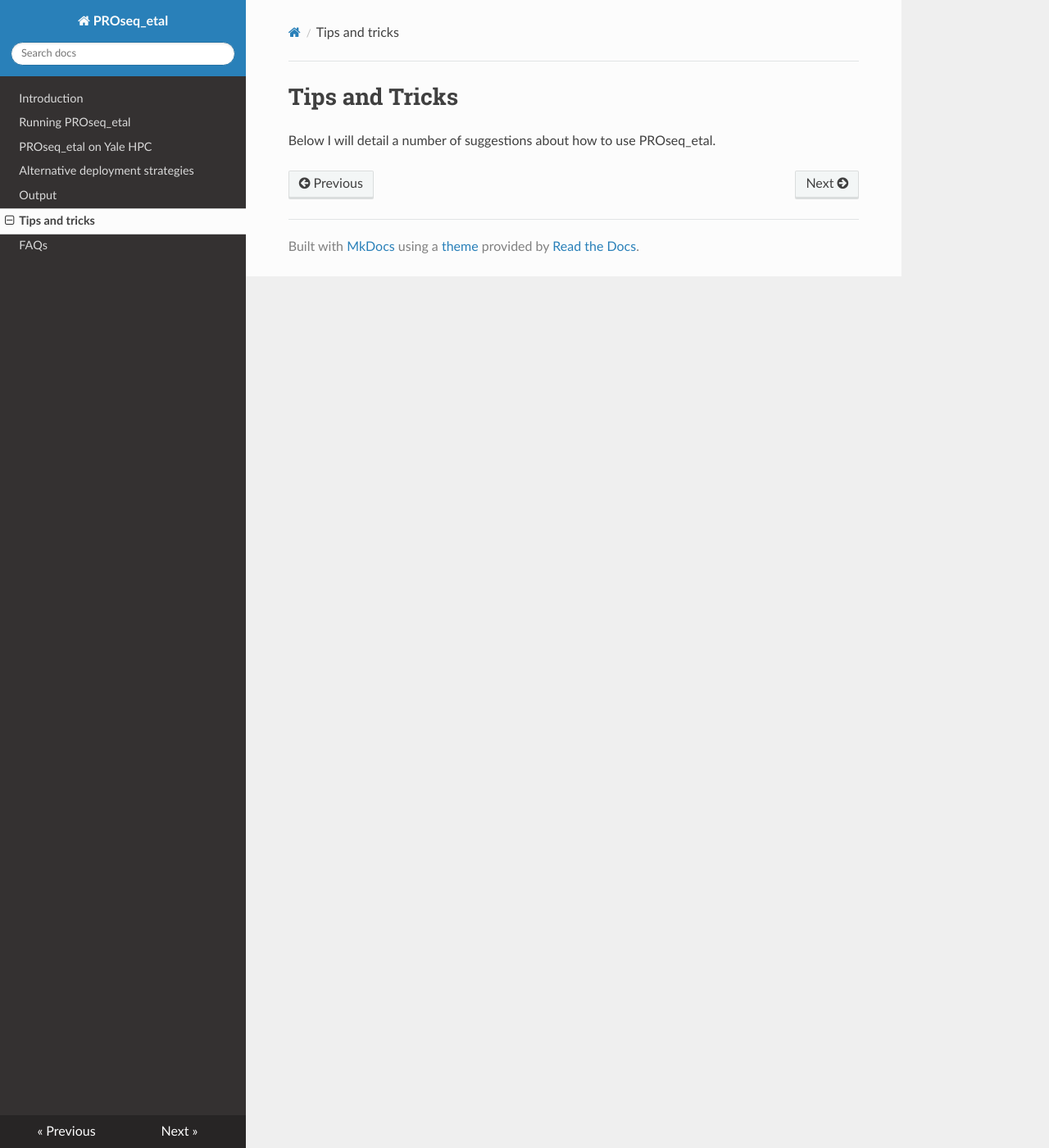
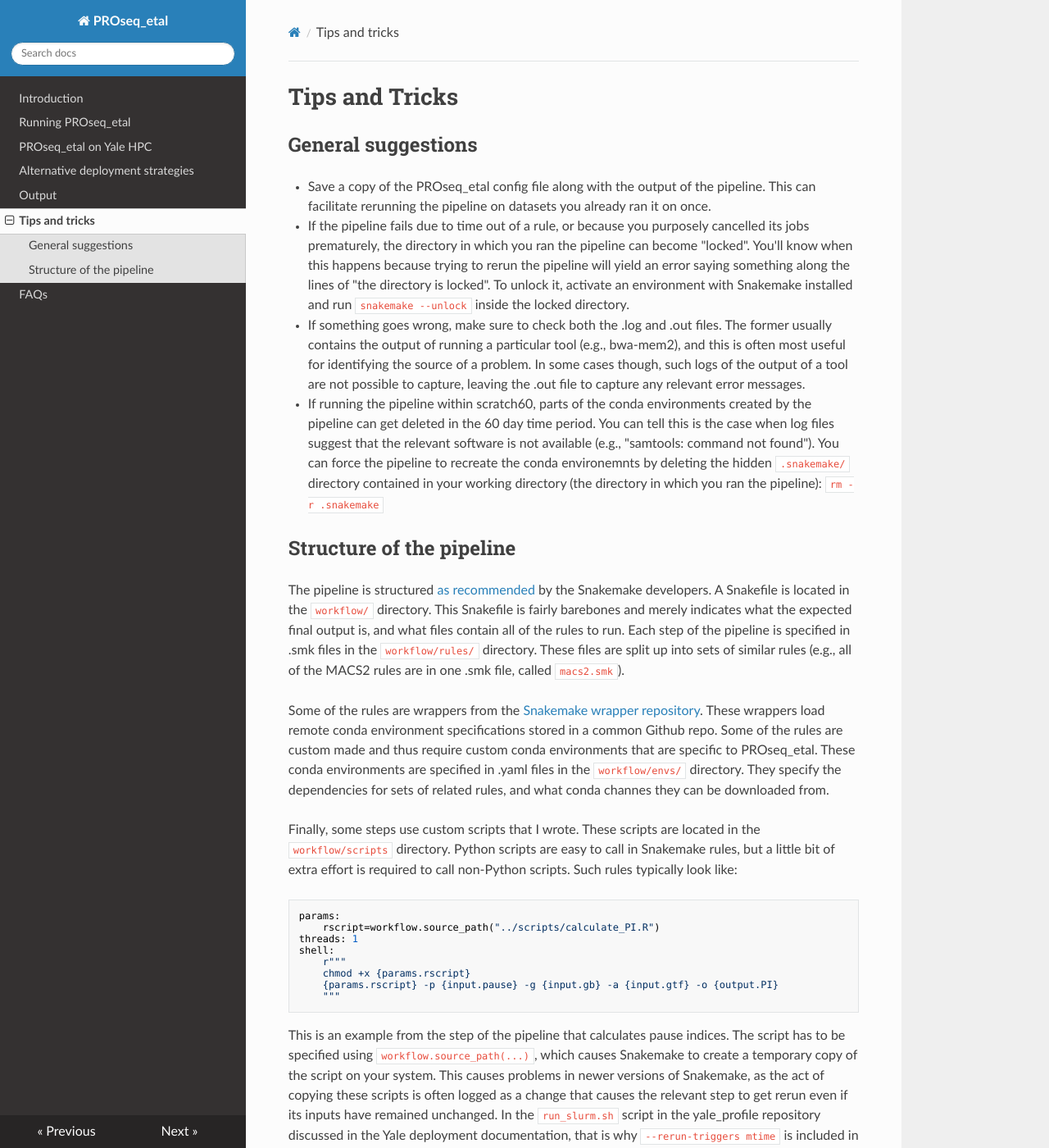
Before and after one commit to isaacvock/PROseq_etal, an MkDocs documentation site: the page built from docs/pragmatism.md, in a window 1280 px wide and 1400 px high. Shown: the whole window at 82% size. Built offline with MkDocs 1.6.1, drawn with Linux system fonts in a browser that asks for light colours; nearby versions of some CDN libraries; some of the changed text lies outside the part shown.

Commit message:
Added pipeline information to docs

````diff
--- a/docs/pragmatism.md
+++ b/docs/pragmatism.md
@@ -1,3 +1,30 @@
 # Tips and Tricks
 
-Below I will detail a number of suggestions about how to use PROseq_etal.
+
+## General suggestions
+
+* Save a copy of the PROseq_etal config file along with the output of the pipeline. This can facilitate rerunning the pipeline on datasets you already ran it on once.
+* If the pipeline fails due to time out of a rule, or because you purposely cancelled its jobs prematurely, the directory in which you ran the pipeline can become "locked". You'll know when this happens because trying to rerun the pipeline will yield an error saying something along the lines of "the directory is locked". To unlock it, activate an environment with Snakemake installed and run `snakemake --unlock` inside the locked directory.
+* If something goes wrong, make sure to check both the .log and .out files. The former usually contains the output of running a particular tool (e.g., bwa-mem2), and this is often most useful for identifying the source of a problem. In some cases though, such logs of the output of a tool are not possible to capture, leaving the .out file to capture any relevant error messages.
+* If running the pipeline within scratch60, parts of the conda environments created by the pipeline can get deleted in the 60 day time period. You can tell this is the case when log files suggest that the relevant software is not available (e.g., "samtools: command not found"). You can force the pipeline to recreate the conda environemnts by deleting the hidden `.snakemake/` directory contained in your working directory (the directory in which you ran the pipeline): `rm -r .snakemake`
+
+## Structure of the pipeline
+
+The pipeline is structured [as recommended](https://snakemake.readthedocs.io/en/stable/snakefiles/deployment.html#integrated-package-management) by the Snakemake developers. A Snakefile is located in the `workflow/` directory. This Snakefile is fairly barebones and merely indicates what the expected final output is, and what files contain all of the rules to run. Each step of the pipeline is specified in .smk files in the `workflow/rules/` directory. These files are split up into sets of similar rules (e.g., all of the MACS2 rules are in one .smk file, called `macs2.smk`).
+
+Some of the rules are wrappers from the [Snakemake wrapper repository](https://snakemake-wrappers.readthedocs.io/en/stable/). These wrappers load remote conda environment specifications stored in a common Github repo. Some of the rules are custom made and thus require custom conda environments that are specific to PROseq_etal. These conda environments are specified in .yaml files in the `workflow/envs/` directory. They specify the dependencies for sets of related rules, and what conda channes they can be downloaded from.
+
+Finally, some steps use custom scripts that I wrote. These scripts are located in the `workflow/scripts` directory. Python scripts are easy to call in Snakemake rules, but a little bit of extra effort is required to call non-Python scripts. Such rules typically look like:
+
+``` python
+params:
+    rscript=workflow.source_path("../scripts/calculate_PI.R")
+threads: 1
+shell:
+    r"""
+    chmod +x {params.rscript}
+    {params.rscript} -p {input.pause} -g {input.gb} -a {input.gtf} -o {output.PI}
+    """
+```
+
+This is an example from the step of the pipeline that calculates pause indices. The script has to be specified using `workflow.source_path(...)`, which causes Snakemake to create a temporary copy of the script on your system. This causes problems in newer versions of Snakemake, as the act of copying these scripts is often logged as a change that causes the relevant step to get rerun even if its inputs have remained unchanged. In the `run_slurm.sh` script in the yale_profile repository discussed in the Yale deployment documentation, that is why `--rerun-triggers mtime` is included in the call to Snakemake; this makes it so that bona fide modification of inputs is the only thing that will trigger a rerun a rule. Finally, note that the script needs to be made executable with `chmod +x {params.rscript}`.
````
